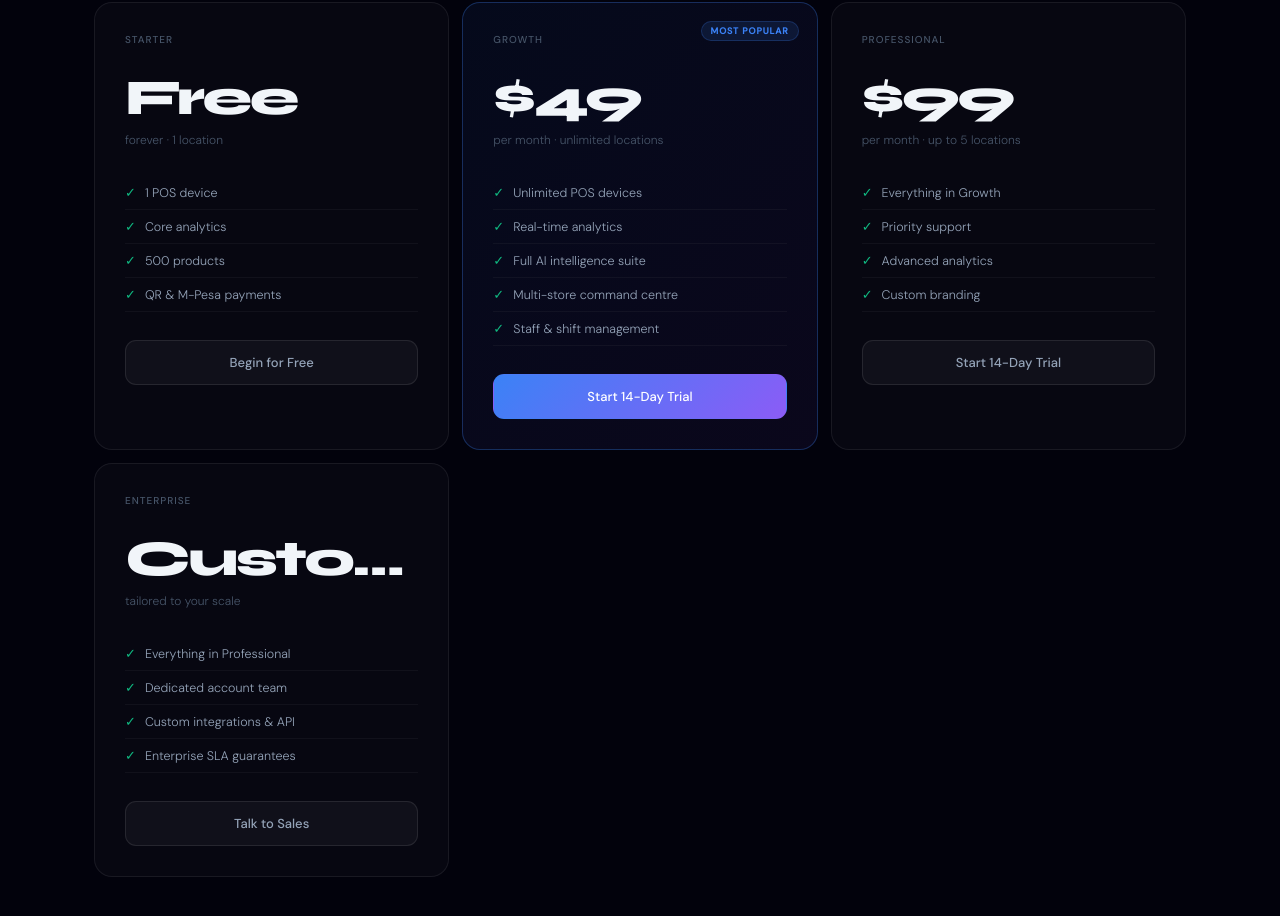
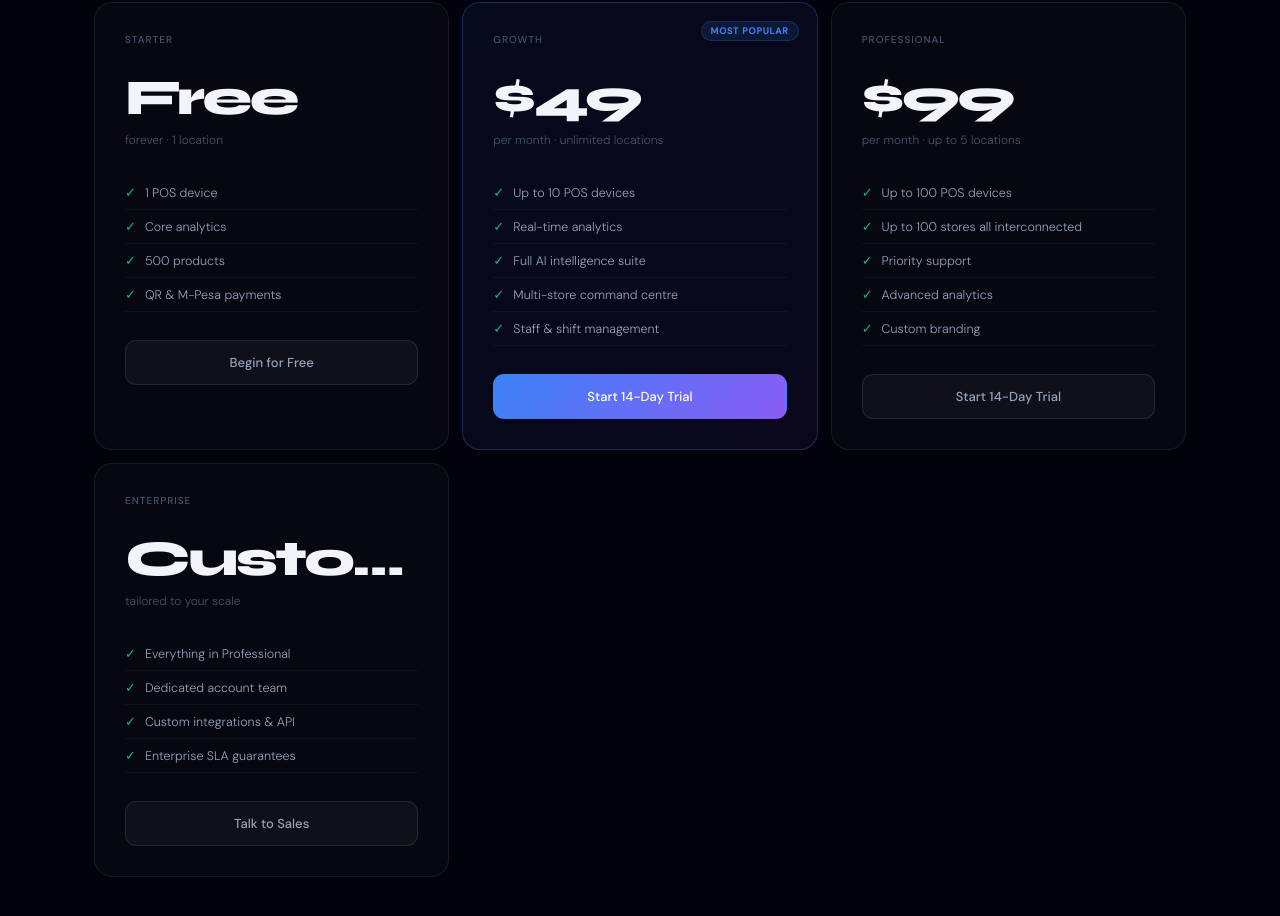
Before and after one commit to MachariaBrian12/B.O.S.S, a Next.js app in the folder frontend/: page / in a window 1280 px wide. Shown: the part 3950-4866 px from the top of the page. Built offline with nearby package versions, Linux system fonts and the light colour scheme.

Commit message:
fix: update Growth and Professional POS limits

```diff
--- a/frontend/src/app/page.tsx
+++ b/frontend/src/app/page.tsx
@@ -588,8 +588,8 @@ export default function Landing() {
           <div className="pg">
             {[
               {tier:"Starter",    price:"Free",   per:"forever · 1 location",           feat:["1 POS device","Core analytics","500 products","QR & M-Pesa payments"],              btn:"Begin for Free",       cls:"price-card"},
-              {tier:"Growth",     price:"$49",    per:"per month · unlimited locations", feat:["Unlimited POS devices","Real-time analytics","Full AI intelligence suite","Multi-store command centre","Staff & shift management"], btn:"Start 14-Day Trial",   cls:"price-card feat"},
-              {tier:"Professional",price:"$99",   per:"per month · up to 5 locations",  feat:["Everything in Growth","Priority support","Advanced analytics","Custom branding"],                         btn:"Start 14-Day Trial",   cls:"price-card"},
+              {tier:"Growth",     price:"$49",    per:"per month · unlimited locations", feat:["Up to 10 POS devices","Real-time analytics","Full AI intelligence suite","Multi-store command centre","Staff & shift management"], btn:"Start 14-Day Trial",   cls:"price-card feat"},
+              {tier:"Professional",price:"$99",   per:"per month · up to 5 locations",  feat:["Up to 100 POS devices","Up to 100 stores all interconnected","Priority support","Advanced analytics","Custom branding"],                         btn:"Start 14-Day Trial",   cls:"price-card"},
               {tier:"Enterprise", price:"Custom", per:"tailored to your scale",          feat:["Everything in Professional","Dedicated account team","Custom integrations & API","Enterprise SLA guarantees"],btn:"Talk to Sales",        cls:"price-card"},
             ].map(p=>(
               <div key={p.tier} className={p.cls}>
```
